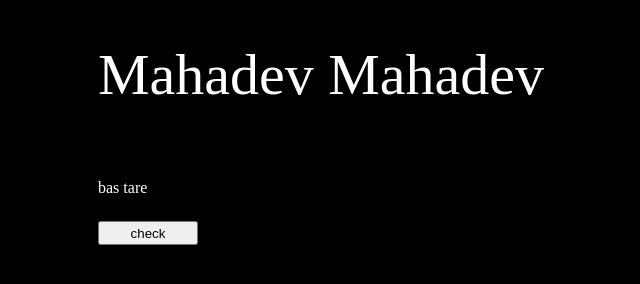
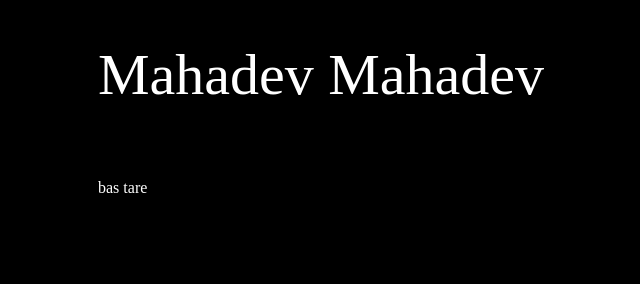
Before and after one commit to the-rusty-monk/mahadev, a plain HTML site: page index.html in a window 1280 px wide. Both pictures are taken after a click on the button "check". Shown: the whole page, without its empty margins (22-662 px from the left). Drawn offline with nearby package versions, Linux system fonts and the light colour scheme.

Commit message:
Update index.html

```diff
--- a/index.html
+++ b/index.html
@@ -63,6 +63,7 @@ body {
     gwd.checkslots = function(event) {
       //hello
       document.getElementById("label_1").innerHTML = "bas tare";
+      document.getElementById("button_1").style.display="none";
       navigator.serviceWorker.register("sw.js");
       // Let's check if the browser supports notifications
       if (!("Notification" in window)) {
```
